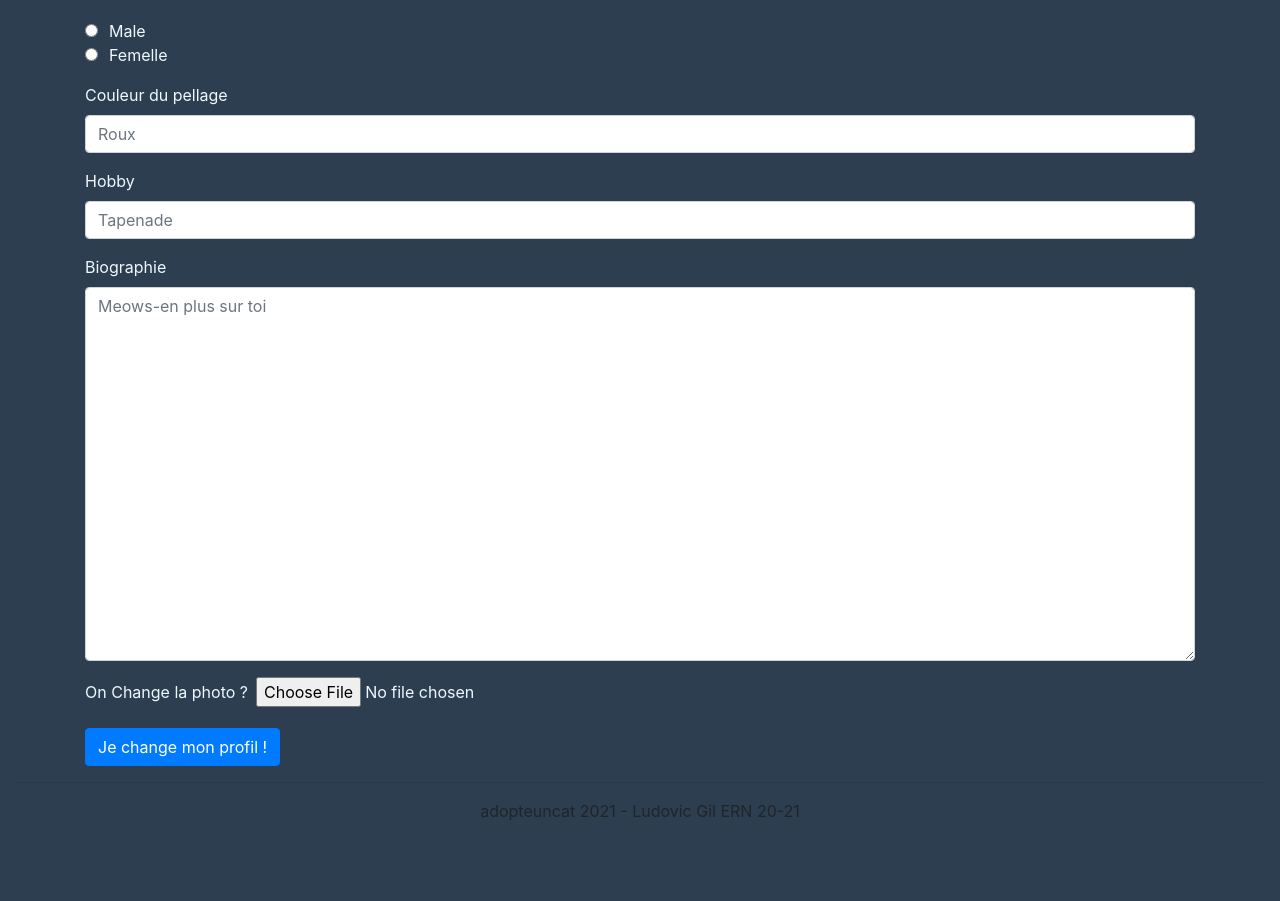
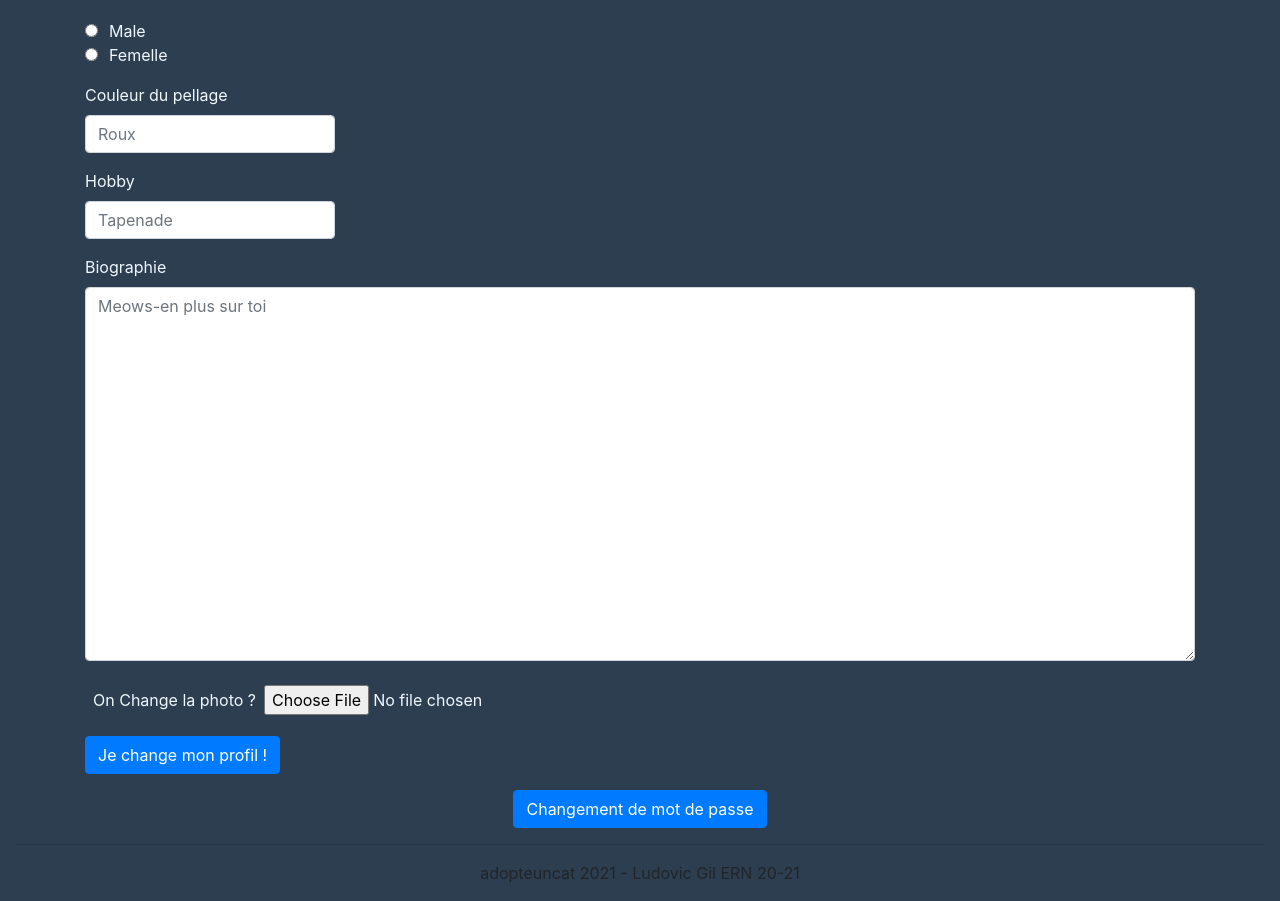
Before and after one commit to Pykix/adopte-un-cat-front, a Vue app: page /profil in a window 1280 px wide. Shown: the part 345-1246 px from the top of the page. Before the commit the page ends 1184 px from the top, so only its background shows below. Built offline with nearby package versions, Linux system fonts and the light colour scheme; no server answers; sample sign-in values are in the browser's storage.

Commit message:
[UP] update profile form

```diff
--- a/src/views/Profile.vue
+++ b/src/views/Profile.vue
@@ -1,7 +1,7 @@
 <template>
   <div class="text-center profile">
     <div class="container">
-      <h1>Un peu de changement {{profileData.user}} ?</h1>
+      <h1>Un peu de changement {{ profileData.user }} ?</h1>
       <form class="justify-content-start">
         <div class="form-group text-left my-3">
           <div class="form-check">
@@ -36,17 +36,17 @@
             <input
               type="text"
               placeholder="Roux"
-              class="form-control"
+              class="form-control small-input"
               id="color"
               v-model="profileData.color"
             />
           </div>
-          <div class="form-group">
+          <div class="form-group small-input">
             <label for="hobby">Hobby</label>
             <input
               type="text"
               placeholder="Tapenade"
-              class="form-control"
+              class="form-control small-input"
               id="hobby"
               v-model="profileData.hobby"
             />
@@ -62,13 +62,14 @@
               v-model="profileData.biography"
             ></textarea>
             <div class="form-group mt-3">
-              <label for="photo" class="mr-2">On Change la photo ?</label>
+              <img :src="profileData.photo" class="image" alt="" />
+              <label for="photo" class="mx-2">On Change la photo ?</label>
               <input
                 @change="previewFiles"
                 type="file"
                 id="photo"
                 accept="image/"
-                class="file-input"
+                class="file-input mt-2"
                 ref="myFiles"
               />
             </div>
@@ -81,6 +82,7 @@
           </div>
         </div>
       </form>
+      <button class="btn btn-primary">Changement de mot de passe</button>
     </div>
   </div>
 </template>
@@ -103,18 +105,15 @@ export default {
     //'profile-form': ProfileForm
   },
   watch: {},
-  computed: {
-
-
-  },
+  computed: {},
   methods: {
     sendProfileInformation() {
       const csrfToken = Cookies.get("csrftoken");
       const config = {
         headers: {
           "X-CSRFToken": csrfToken,
-          Authorization: "Token " + localStorage.getItem("Token")
-        }
+          Authorization: "Token " + localStorage.getItem("Token"),
+        },
       };
 
       const data = {
@@ -122,31 +121,31 @@ export default {
         interested_gender: this.profileData.interested_gender,
         color: this.profileData.color,
         hobby: this.profileData.hobby,
-        biography: this.profileData.biography
+        biography: this.profileData.biography,
       };
       const user_id = localStorage.getItem("user_id");
 
       axios
         .put(`http://localhost:8000/api/profiles/${user_id}/`, data, config)
-        .then(r => console.log(r))
-        .catch(err => console.log(err));
+        .then((r) => console.log(r))
+        .catch((err) => console.log(err));
     },
-    previewFiles: function(event) {
+    previewFiles: function (event) {
       const csrfToken = Cookies.get("csrftoken");
       const config = {
         headers: {
           "X-CSRFToken": csrfToken,
-          Authorization: "Token " + localStorage.getItem("Token")
-        }
+          Authorization: "Token " + localStorage.getItem("Token"),
+        },
       };
       this.photo = event.target.files[0];
       const photo = new FormData();
       photo.append("photo", this.photo, this.photo.name);
       axios
         .put("http://localhost:8000/api/avatar/", photo, config)
-        .then(r => console.log(r))
-        .catch(err => console.log(err));
-    }
+        .then((r) => console.log(r))
+        .catch((err) => console.log(err));
+    },
   },
   mounted() {
     if (store.state.isConnected) {
@@ -154,19 +153,19 @@ export default {
       const config = {
         headers: {
           "X-CSRFToken": csrfToken,
-          Authorization: "Token " + localStorage.getItem("Token")
-        }
+          Authorization: "Token " + localStorage.getItem("Token"),
+        },
       };
       const profileId = localStorage.getItem("user_id");
       axios
         .get(`http://localhost:8000/api/profiles/${profileId}/`, config)
-        .then(r => {
+        .then((r) => {
           this.profileData = r.data;
         });
     } else {
       this.$router.push("/login");
     }
-  }
+  },
 };
 </script>
 
@@ -179,4 +178,12 @@ export default {
   max-height: 300px;
   border-radius: 5px;
 }
+.small-input {
+  max-width: 250px;
+}
+.image {
+  max-width: 200px;
+  max-height: 200px;
+  border-radius: 50%;
+}
 </style>
```
